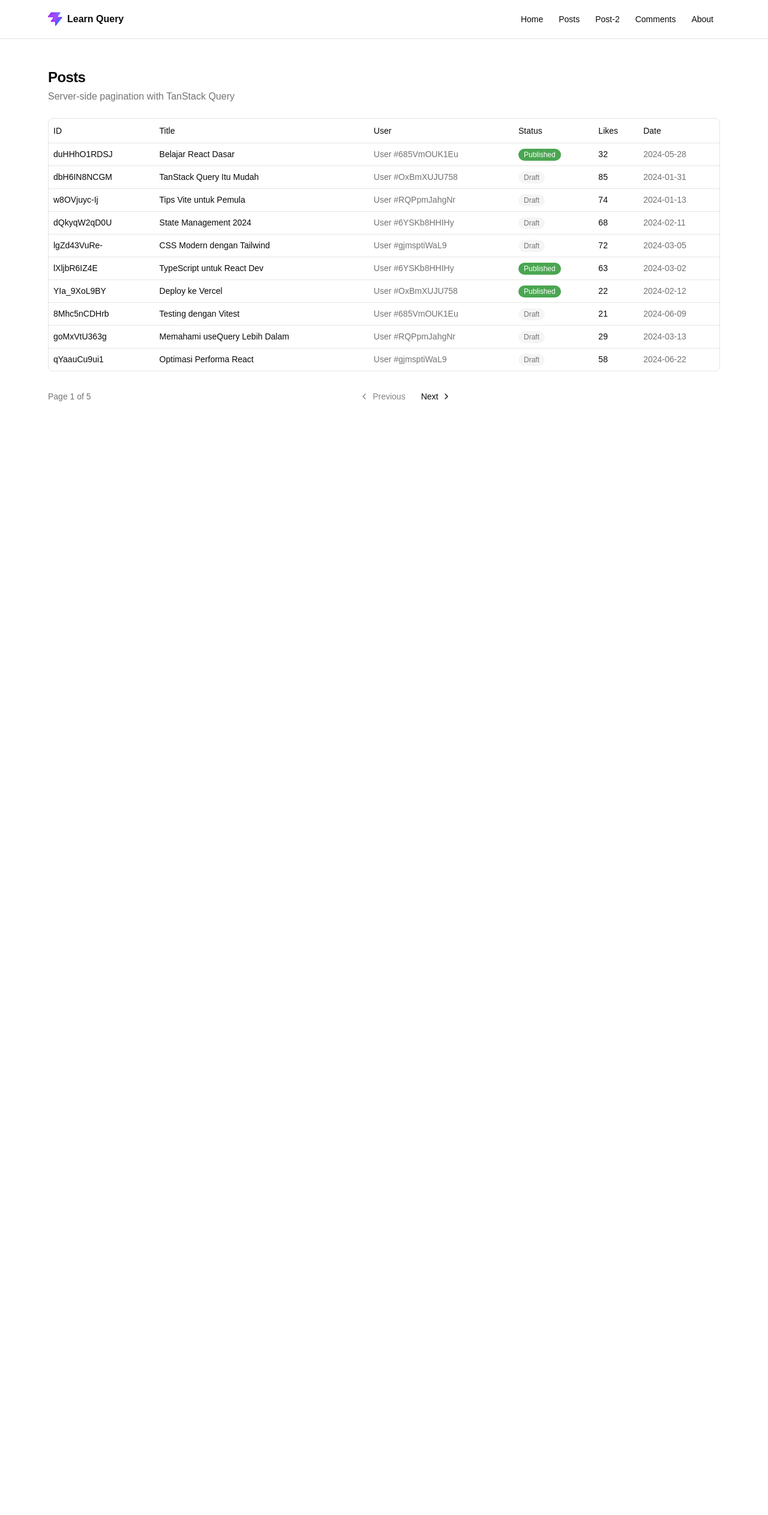
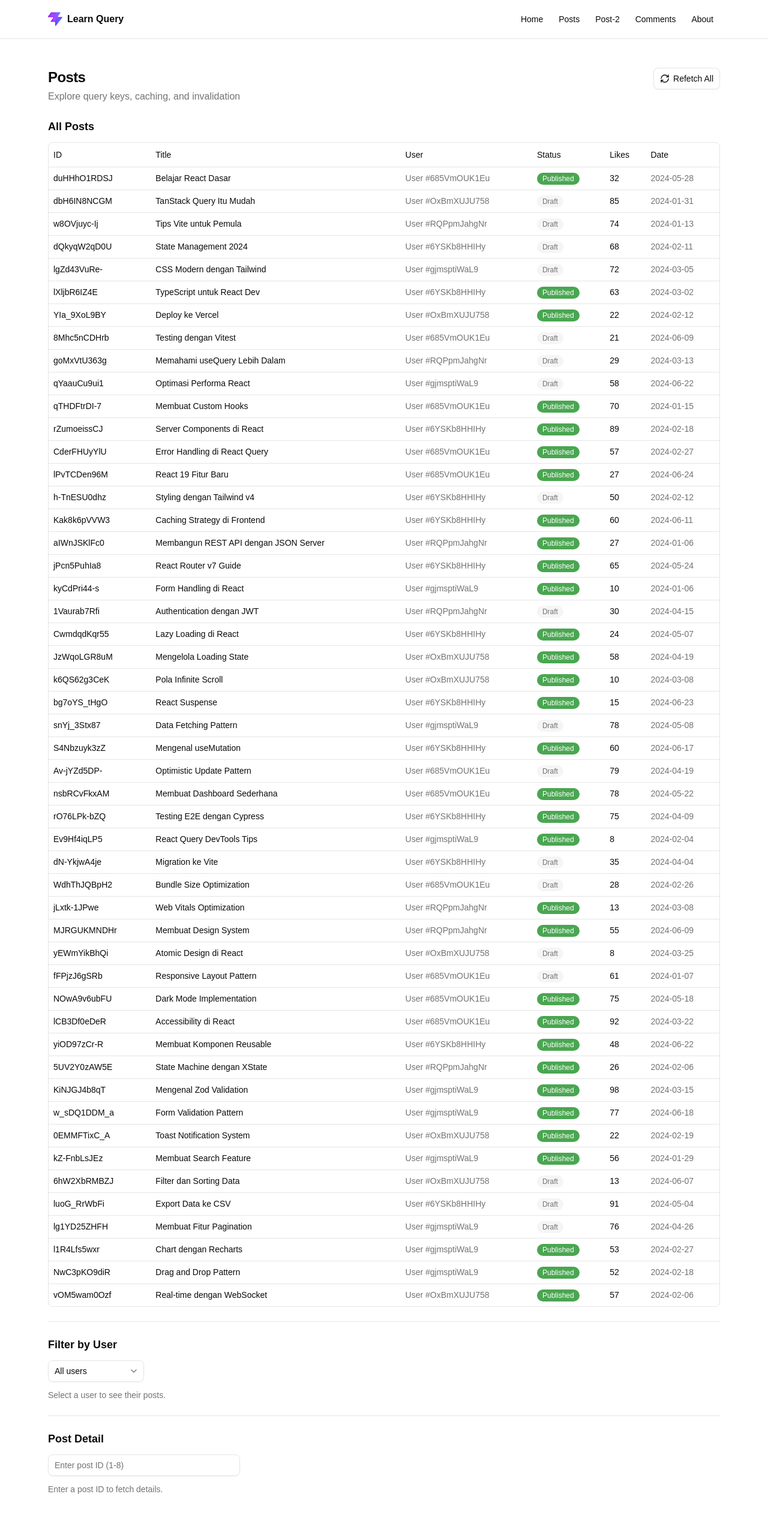
Before and after one commit to ansthsys/learn-tanstack_query, a React (Vite) app: page /posts in a window 1280 px wide. Shown: the top 2526 px of the page at 60% size. Before the commit the page ends 800 px from the top, so only its background shows below. Built offline with nearby package versions, Linux system fonts and the light colour scheme; data requests are answered from the project's data file.

Commit message:
Revert "feat: implement server pagination on posts page"
This reverts commit 826249c5491da2938b5aebef89cab1c7bc0b0b19.

```diff
--- a/src/api/posts.ts
+++ b/src/api/posts.ts
@@ -1,9 +1,4 @@
 import http from "./http";
-
-export type PaginatedResult<T> = {
-  data: T[]
-  total: number
-}
 
 export type Post = {
   id: string;
@@ -19,14 +14,10 @@ export type CreatePostPayload = Omit<Post, "id">;
 export type UpdatePostPayload = Partial<CreatePostPayload>;
 
 export const getPosts = async (
-  page: number,
-  limit: number,
-): Promise<PaginatedResult<Post>> => {
-  const res = await http.get<Post[]>("/posts", {
-    params: { _page: page, _limit: limit },
-  })
-  const total = Number(res.headers["x-total-count"]) || 0
-  return { data: res.data, total }
+  params?: Record<string, string>,
+): Promise<Post[]> => {
+  const { data } = await http.get<Post[]>("/posts", { params });
+  return data;
 };
 
 export const getPostById = async (id: string): Promise<Post> => {
--- a/src/components/pages/Posts.tsx
+++ b/src/components/pages/Posts.tsx
@@ -1,12 +1,19 @@
 import { useState } from "react"
-import { useQuery } from "@tanstack/react-query"
-import { getPosts, type Post } from "@/api/posts"
+import { useQuery, useQueryClient } from "@tanstack/react-query"
+import { RefreshCw } from "lucide-react"
+import { getPosts, getPostById, getPostsByUser, type Post } from "@/api/posts"
 import { Badge } from "@/components/atoms/Badge"
+import { Button } from "@/components/atoms/ui/button"
+import { Input } from "@/components/atoms/ui/input"
+import {
+  Select,
+  SelectContent,
+  SelectItem,
+  SelectTrigger,
+  SelectValue,
+} from "@/components/atoms/ui/select"
 import { Table, type Column } from "@/components/molecules/Table"
-import { Pagination } from "@/components/molecules/Pagination"
 import { PageHeader } from "@/components/molecules/PageHeader"
-
-const LIMIT = 10
 
 const columns: Column<Post>[] = [
   { key: "id", label: "ID" },
@@ -38,27 +45,124 @@ const columns: Column<Post>[] = [
 ]
 
 function Posts() {
-  const [page, setPage] = useState(1)
+  const queryClient = useQueryClient()
+  const [userId, setUserId] = useState("all")
+  const [postId, setPostId] = useState("")
 
-  const { data, isLoading } = useQuery({
-    queryKey: ["posts", { page, limit: LIMIT }],
-    queryFn: () => getPosts(page, LIMIT),
+  const allPosts = useQuery({
+    queryKey: ["posts"],
+    queryFn: () => getPosts(),
   })
 
-  const totalPages = Math.ceil((data?.total ?? 0) / LIMIT)
+  const byUser = useQuery({
+    queryKey: ["posts", "byUser", userId],
+    queryFn: () => getPostsByUser(userId),
+    enabled: userId !== "all",
+  })
+
+  const detail = useQuery({
+    queryKey: ["posts", "detail", postId],
+    queryFn: () => getPostById(postId),
+    enabled: postId.length > 0,
+  })
 
   return (
     <div className="flex flex-col gap-6 py-8">
-      <PageHeader title="Posts" description="Server-side pagination with TanStack Query" />
-      <Table
-        columns={columns}
-        data={data?.data ?? []}
-        isLoading={isLoading}
-        emptyMessage="No posts found"
+      <PageHeader
+        title="Posts"
+        description="Explore query keys, caching, and invalidation"
+        action={
+          <Button
+            variant="outline"
+            onClick={() => {
+              void queryClient.invalidateQueries({ queryKey: ["posts"] })
+            }}
+          >
+            <RefreshCw />
+            <span>Refetch All</span>
+          </Button>
+        }
       />
-      {totalPages > 0 && (
-        <Pagination page={page} totalPages={totalPages} onPageChange={setPage} />
-      )}
+
+      <section>
+        <h2 className="mb-3 text-lg font-semibold">All Posts</h2>
+        <Table
+          columns={columns}
+          data={allPosts.data ?? []}
+          isLoading={allPosts.isLoading}
+        />
+      </section>
+
+      <hr className="border-border" />
+
+      <section>
+        <h2 className="mb-3 text-lg font-semibold">Filter by User</h2>
+        <Select value={userId} onValueChange={setUserId}>
+          <SelectTrigger className="mb-3 w-40">
+            <SelectValue placeholder="Select user" />
+          </SelectTrigger>
+          <SelectContent>
+            <SelectItem value="all">All users</SelectItem>
+            {[1, 2, 3, 4, 5].map((id) => (
+              <SelectItem key={id} value={String(id)}>
+                User #{id}
+              </SelectItem>
+            ))}
+          </SelectContent>
+        </Select>
+        {userId === "all" ? (
+          <p className="text-sm text-muted-foreground">
+            Select a user to see their posts.
+          </p>
+        ) : (
+          <Table
+            columns={columns}
+            data={byUser.data ?? []}
+            isLoading={byUser.isLoading}
+          />
+        )}
+      </section>
+
+      <hr className="border-border" />
+
+      <section>
+        <h2 className="mb-3 text-lg font-semibold">Post Detail</h2>
+        <Input
+          type="number"
+          min={1}
+          max={8}
+          placeholder="Enter post ID (1-8)"
+          value={postId}
+          onChange={(e) => setPostId(e.target.value)}
+          className="mb-3 max-w-xs"
+        />
+        {!postId ? (
+          <p className="text-sm text-muted-foreground">
+            Enter a post ID to fetch details.
+          </p>
+        ) : detail.isLoading ? (
+          <p className="text-sm text-muted-foreground">Loading...</p>
+        ) : detail.error ? (
+          <p className="text-sm text-destructive">Post not found.</p>
+        ) : detail.data ? (
+          <div className="rounded-md border p-4">
+            <div className="flex items-start justify-between gap-4">
+              <h3 className="text-lg font-semibold">{detail.data.title}</h3>
+              <Badge
+                variant={detail.data.published ? "success" : "muted"}
+              >
+                {detail.data.published ? "Published" : "Draft"}
+              </Badge>
+            </div>
+            <p className="mt-2 text-muted-foreground">{detail.data.body}</p>
+            <div className="mt-4 flex gap-4 text-sm text-muted-foreground">
+              <span>User #{detail.data.userId}</span>
+              <span>{detail.data.likes} likes</span>
+              <span>{detail.data.createdAt}</span>
+            </div>
+          </div>
+        ) : null}
+      </section>
     </div>
   )
 }
```
